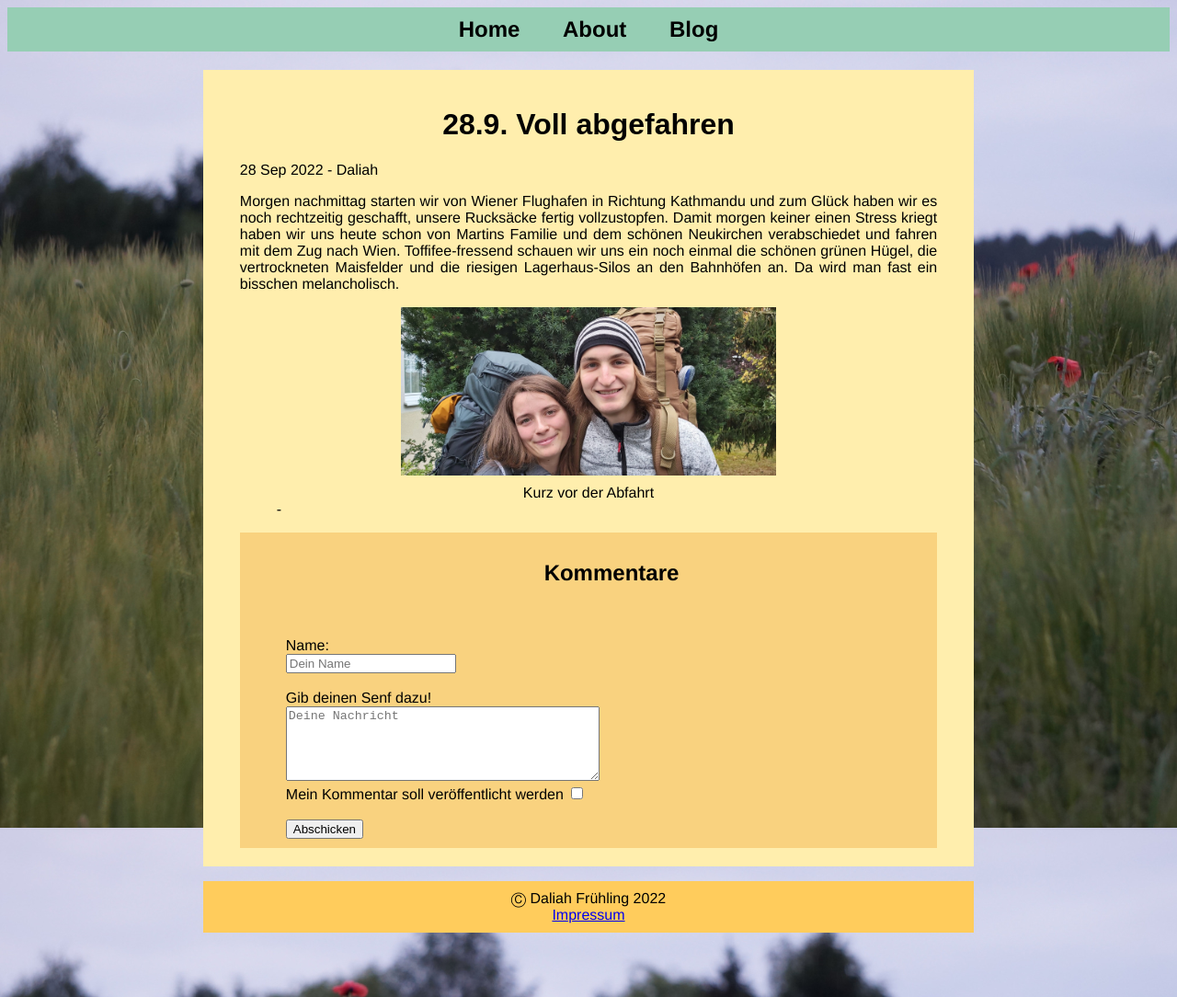
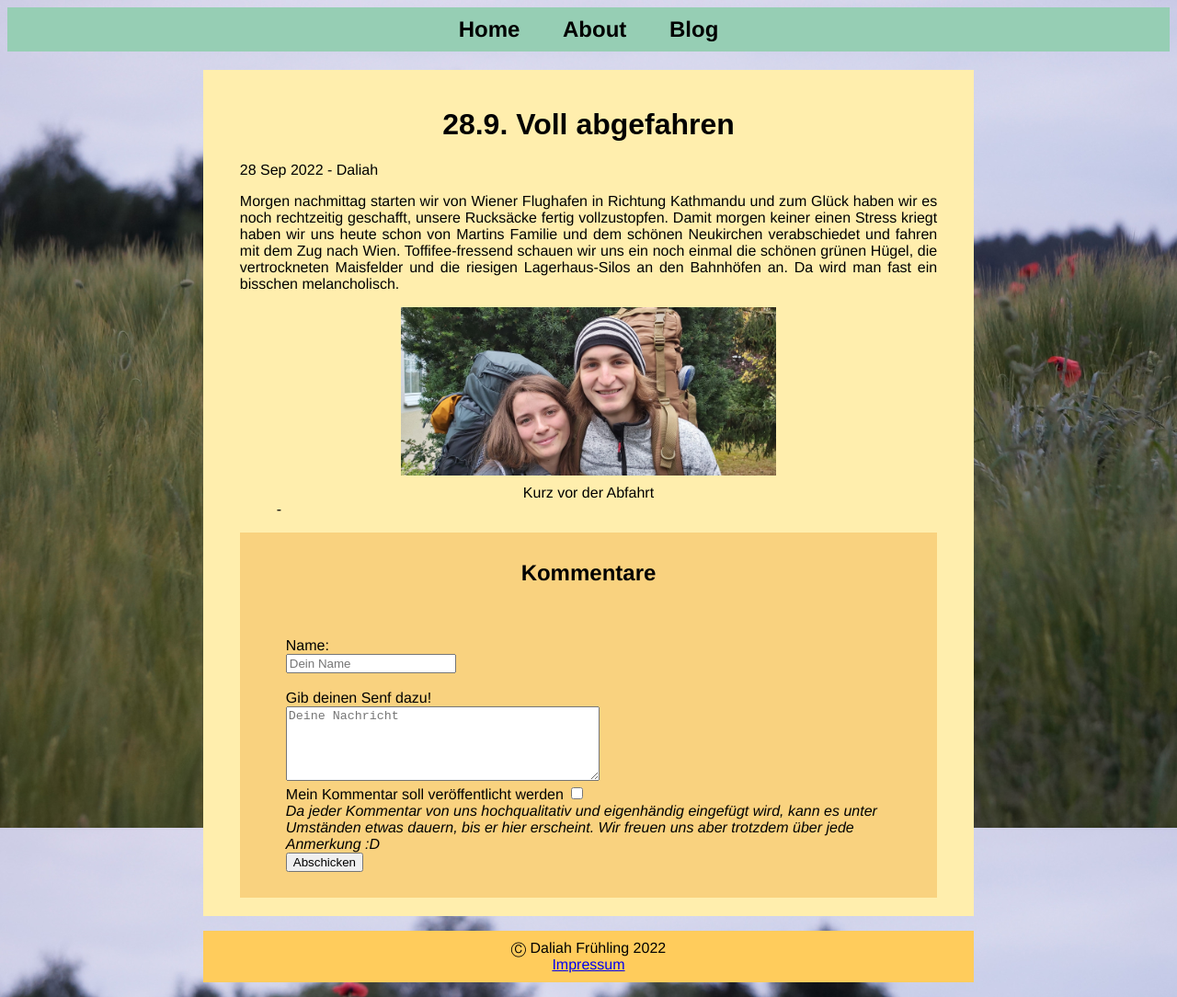
Before and after one commit to grundlbert/blog, a Jekyll site: the page built from _posts/2022-09-28-abgefahren.md, in a window 1280 px wide. Shown: the whole page at 92% size. Built offline with Jekyll 4.4.1, drawn with Linux system fonts in a browser that asks for light colours.

Commit message:
implemented user comments

```diff
--- a/_includes/post_comment.html
+++ b/_includes/post_comment.html
@@ -1,4 +1,4 @@
-<div class="comments">
+<div class="com_Section">
     <form id="postCommentFormNetlify" method="POST" netlify-honeypot="bot-field" data-netlify="true" accept-charset="utf-8">
         <h2>Kommentare</h2>
         <input type="hidden" name="subject" value="Blog Kommentar" /><br><br>
@@ -6,15 +6,21 @@
         <label>Name:<br><input type="text" name="name" placeholder="Dein Name" required></label><br><br>
         <label>Gib deinen Senf dazu!<br><textarea cols="40" rows="5" name="message" placeholder="Deine Nachricht"></textarea></label><br>
         <label>Mein Kommentar soll veröffentlicht werden</label>
-        <input type="checkbox" name="veroeffentlichen" value="yes"><br><br>
+        <input type="checkbox" name="veroeffentlichen" value="yes"><br>
+        <i><label>Da jeder Kommentar von uns hochqualitativ und eigenhändig eingefügt wird, kann es unter Umständen etwas dauern, bis er hier erscheint. Wir freuen uns aber trotzdem über jede Anmerkung :D</label></i><br>
         <div class="cell">
             <button type="submit" class="button" name="submit">Abschicken</button>
         </div>
     </form>
+    <br>
 
     {% for item in site.data.comments %}
         {% if item.post == page.comment_title %}
-            <p>{{ item.date }}</p>
+            <div class="com_Comment">
+                <h5>{{ item.date }}, {{ item.name }}</h5>
+                {% capture postcomment %}{% include comments/{{ item.message }} %}{% endcapture %}
+                {{ postcomment | markdownify }}
+            </div>
         {% endif %}
     {% endfor %}
 </div>
--- a/_sass/blogpost.scss
+++ b/_sass/blogpost.scss
@@ -1,10 +1,3 @@
-.comments {
-  background-color: #f9d27f;
-  padding-top: 10px;
-  padding-bottom: 10px;
-  padding-left: 50px;
-}
-
 .blogpost {
   h5 {
     text-align: center;
@@ -14,3 +7,22 @@
     text-align: center;
   }
 }
+
+.com_Section {
+  background-color: #f9d27f;
+  padding: 10px 50px;
+
+}
+
+.com_Comment {
+  border: black;
+  border-style: solid;
+  padding: 10px;
+  margin: 5px;
+  background-color: lightblue;
+  h5 {
+    font-size: large;
+    text-align: left;
+    color: green;
+  }
+}
```
Also changed, not shown: _data/comments.yml (+12 -4 lines), _includes/comments/2022-10-12-matz.md (added, +1 -0 lines), _includes/comments/2022-10-18-martin.md (added, +1 -0 lines).
